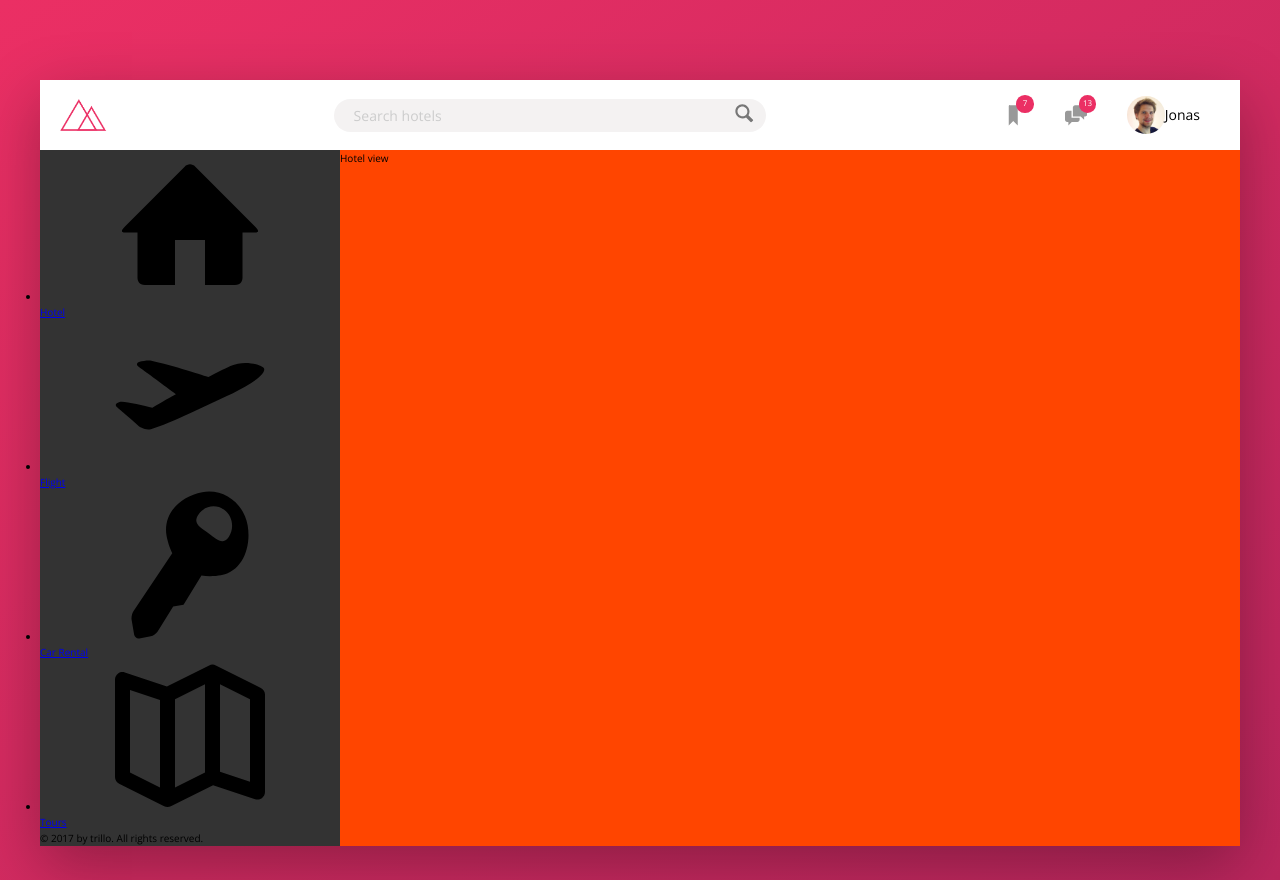
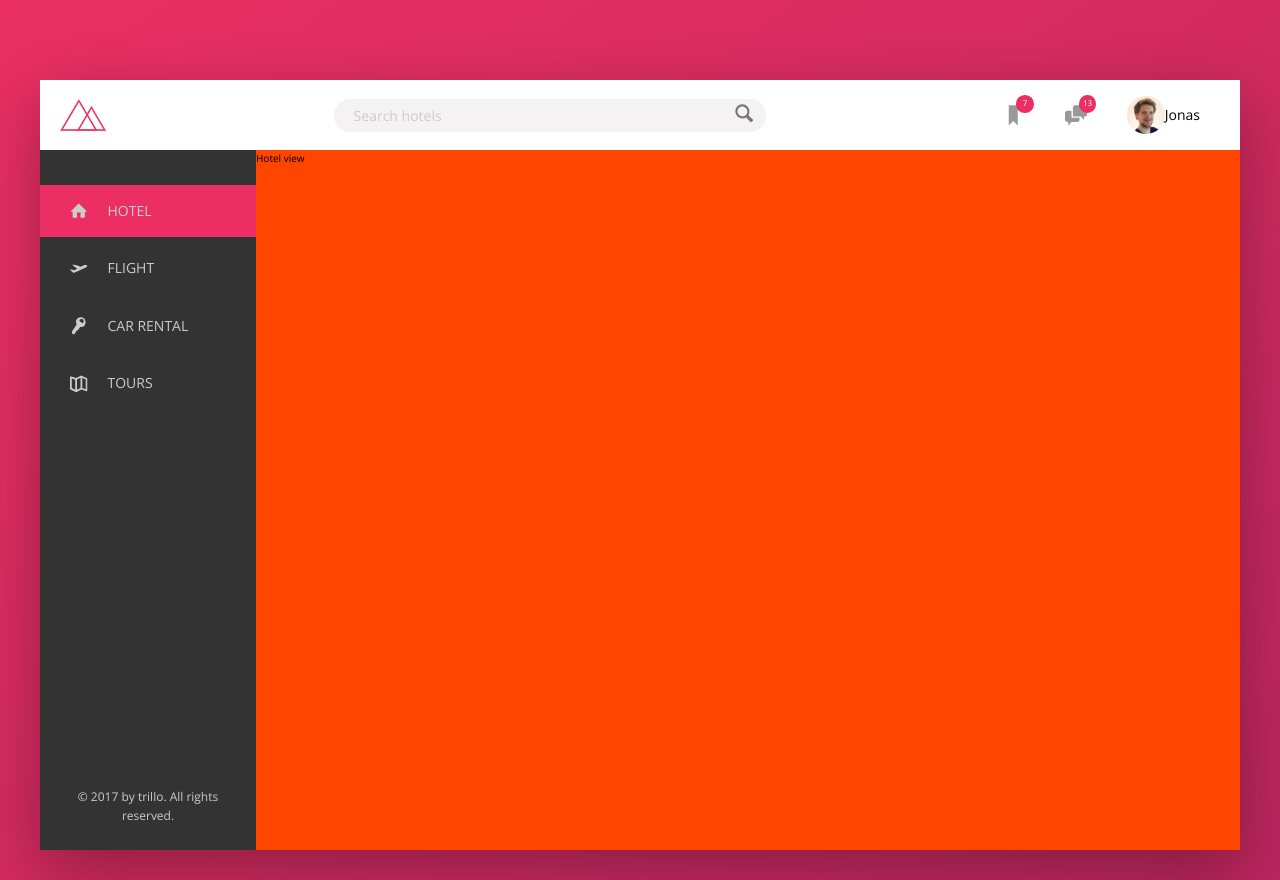
Before and after one commit to HarreyCartwright/Trillo_Project, a website: page src/index.html in a window 1280 px wide. Drawn offline with nearby package versions, Linux system fonts and the light colour scheme; files that its build step writes are made by us from their sources.

Commit message:
Side bar finished

```diff
--- a/src/index.html
+++ b/src/index.html
@@ -46,36 +46,36 @@
         <div class="content">
             <nav class="sidebar">
                 <ul class="side-nav">
-                    <li class="side-nav__item">
+                    <li class="side-nav__item side-nav__item--active">
                         <a href="#" class="side-nav__link">
                             <svg class="side-nav__icon-box">
-                                <use xlink:href="images/sprite.svg#icon-home"></use>
+                                <use xlink:href="images/sprite.svg#icon-home" class="side-nav__icon"></use>
                             </svg>
-                            <span>Hotel</span>
+                            <span class="side-nav__link-text"></span>Hotel</span>
                         </a>
                     </li>
                     <li class="side-nav__item">
                         <a href="#" class="side-nav__link">
                             <svg class="side-nav__icon-box">
-                                <use xlink:href="images/sprite.svg#icon-aircraft-take-off"></use>
+                                <use xlink:href="images/sprite.svg#icon-aircraft-take-off" class="side-nav__icon"></use>
                             </svg>
-                            <span>Flight</span>
+                            <span class="side-nav__link-text" style="color: red;"></span>Flight</span>
                         </a>
                     </li>
                     <li class="side-nav__item">
                         <a href="#" class="side-nav__link">
                             <svg class="side-nav__icon-box">
-                                <use xlink:href="images/sprite.svg#icon-key"></use>
+                                <use xlink:href="images/sprite.svg#icon-key" class="side-nav__icon"></use>
                             </svg>
-                            <span>Car Rental</span>
+                            <span class="side-nav__link-text"></span>Car Rental</span>
                         </a>
                     </li>
                     <li class="side-nav__item">
                         <a href="#" class="side-nav__link">
                             <svg class="side-nav__icon-box">
-                                <use xlink:href="images/sprite.svg#icon-map"></use>
+                                <use xlink:href="images/sprite.svg#icon-map" class="side-nav__icon"></use>
                             </svg>
-                            <span>Tours</span>
+                            <span class="side-nav__link-text"></span>Tours</span>
                         </a>
                     </li>
                 </ul>
--- a/src/scss/components/__components.scss
+++ b/src/scss/components/__components.scss
@@ -1,6 +1,6 @@
 /////////////////////////////////////////////////////
 
-//Logo
+//LOGO
 
 .logo {
     height: 3.25rem;
@@ -10,7 +10,7 @@
 
 ////////////////////////////////////////////////////
 
-//Search
+//SEARCH
 .search {
     display: flex;
     justify-content: center;
@@ -72,7 +72,7 @@
 
 ////////////////////////////////////////////////////
 
-// User navigation
+// USER NAVIGATION
 
 .user-navigation {
     display: flex;
@@ -130,3 +130,75 @@
         border-radius: 50%;
     }
 }
+////////////////////////////////////////////////
+
+/// SIDE NAV
+
+.side-nav {
+    font-size: 1.4rem;
+    list-style: none;
+    margin-top: 3.5rem;
+
+    &__item {
+        position: relative;
+
+        &:not(:last-of-type) {
+            margin-bottom: .5rem;
+        }
+    }
+
+    &__item::before {
+        content: "";
+        position: absolute;
+        top: 0;
+        left: 0;
+        height: 100%;
+        width: 3px;
+        background-color: var(--color-primary);
+        transform: scaleY(0);
+        transition: transform .2s,
+                    width .4s .2s cubic-bezier(1,0,0,1),
+                    background-color .1s ;
+    }
+
+    &__item:hover::before,
+    &__item--active::before {
+        width: 100%;
+        transform: scaleY(1);
+    }
+
+    &__item:active::before {
+        background-color: var(--color-primary-light);
+    }
+
+    &__link {
+        position: relative;
+        z-index: 10;
+        &:link, &:visited {
+            text-transform: uppercase;
+            text-decoration: none;
+            display: block;
+            padding: 1.5rem 3rem;
+            color: var(--color-grey-light-4);
+            display: flex;
+            align-items: center;
+        }
+    }
+
+    &__icon-box {
+        width: 1.75rem;
+        height: 1.75rem;
+        margin-right: 2rem;
+        fill: currentColor;
+    }
+
+}
+
+////////////////////////////////////////////////
+
+.legal {
+    font-size: 1.2rem;
+    color: var(--color-grey-light-4);
+    text-align: center;
+    padding: 2.5rem;
+}
--- a/src/scss/layout/__layout.scss
+++ b/src/scss/layout/__layout.scss
@@ -21,11 +21,15 @@
 }
 
 .sidebar {
+    display: flex;
+    flex-direction: column;
+    justify-content: space-between;
     flex: 0 0 18%;
     background-color: var(--color-grey-dark-1);
 }
 
 .hotel-view {
+    height: 70rem;
     flex: 1;
     background-color: orangered;
 }
```
Also changed, not shown: public/index.html (+9 -9 lines), public/styles/main.css.
